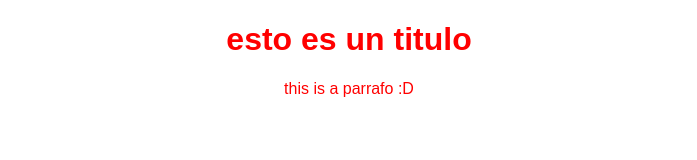
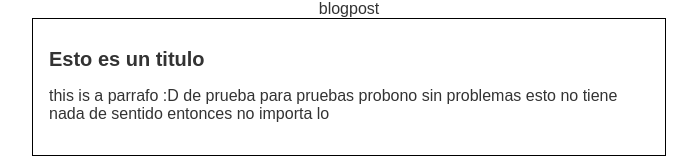
Before and after one commit to PhantomasDa/hyperblog, a plain HTML site: page index.html in a window 1280 px wide. Shown: the whole page, without its empty margins (291-988 px from the left). Drawn offline with Linux system fonts and the light colour scheme.

Commit message:
este es el header y un poco de estilos

```diff
--- a/css/style.css
+++ b/css/style.css
@@ -1,5 +1,20 @@
 body{
- color: red;
+ color: #333;
  text-align: center;
  font-family: arial;
+ font-size:  16px;
+ margin: 0;
+ padding: 0;
 }
+
+.container{
+    width: 600px;
+    padding: 1em;
+    text-align: left;
+    border: 1px solid #000;
+    margin: 0 auto;
+}
+
+.container h1{
+    font-size: 20px;
+}
--- a/index.html
+++ b/index.html
@@ -5,12 +5,18 @@
     <meta name="viewport" content="width=device-width, initial-scale=1.0">
     <meta http-equiv="X-UA-Compatible" content="ie=edge">
     <link rel="stylesheet" href="css/style.css">
-    <title>blogpost</title>
+    <ti0tle>blogpost</title>
 </head>
 <body>
-    <h1>esto es un titulo</h1>
-    <p>
-        this is a parrafo :D
-    </p>
+<div class="container">
+    <div class="post">
+            <h1>Esto es un titulo</h1>
+            <p>
+                this is a parrafo :D de prueba para pruebas probono sin
+                problemas esto no tiene nada de sentido entonces no importa lo
+            </p>
+    </div>
+</div>
+
 </body>
 </html>
```
